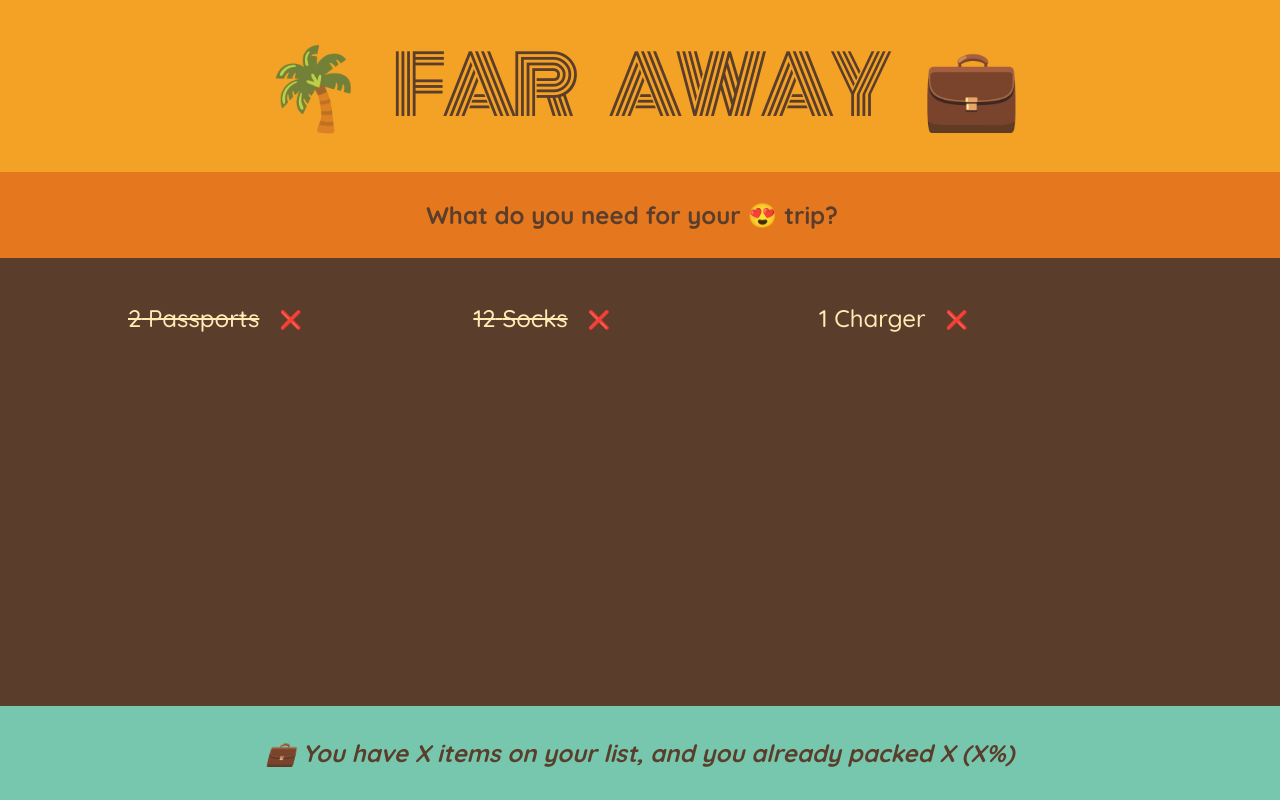
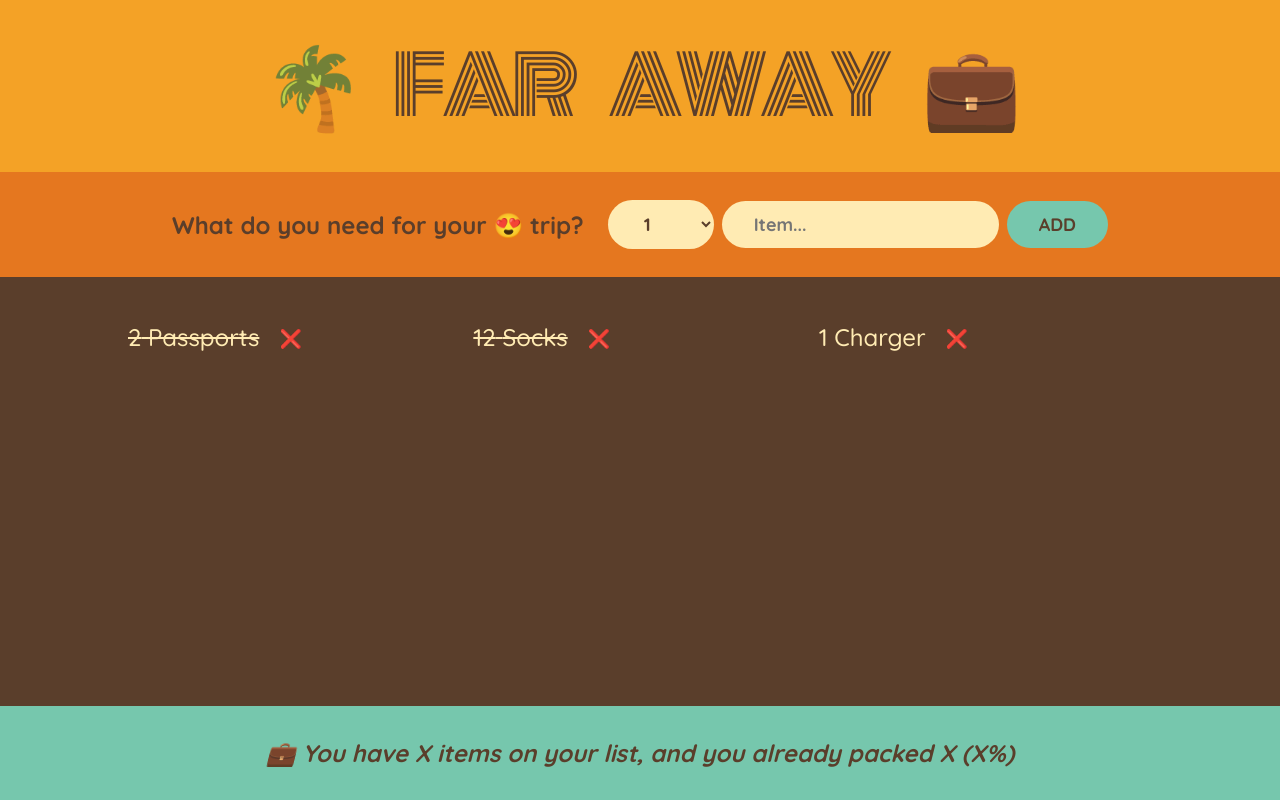
Before and after one commit to HerFri/travel-list, a JavaScript app: page / in a window 1280 px wide. Built offline with nearby package versions, Linux system fonts and the light colour scheme; the HTML template or start-up script is replaced by a standard one.

Commit message:
build form and handling submissions

```diff
--- a/src/App.js
+++ b/src/App.js
@@ -20,9 +20,27 @@
 }
 
 function Form() {
-  return <div className="add-form">
-    <h3>What do you need for your 😍 trip?</h3>
-  </div>
+
+  function handleSubmit(e) {
+    e.preventDefault();
+    console.log(e);
+  }
+
+  return (
+    <form className="add-form" onSubmit={handleSubmit}>
+      <h3>What do you need for your 😍 trip?</h3>
+      <select>
+        {Array.from({length: 20}, (_, i) => i + 1).
+        map(num=> (
+          <option value={num} key={num}>
+            {num}
+          </option>
+        ))}
+      </select>
+      <input type="text" placeholder="Item..." />
+      <button>Add</button>
+    </form>
+  );
 }
 
 function PackingList() {
@@ -30,7 +48,7 @@
     <div className="list">
       <ul>
         {initialItems.map((item) => (
-          <Item item={item} />
+          <Item item={item} key={item.id} />
         ))}
       </ul>
     </div>
```
